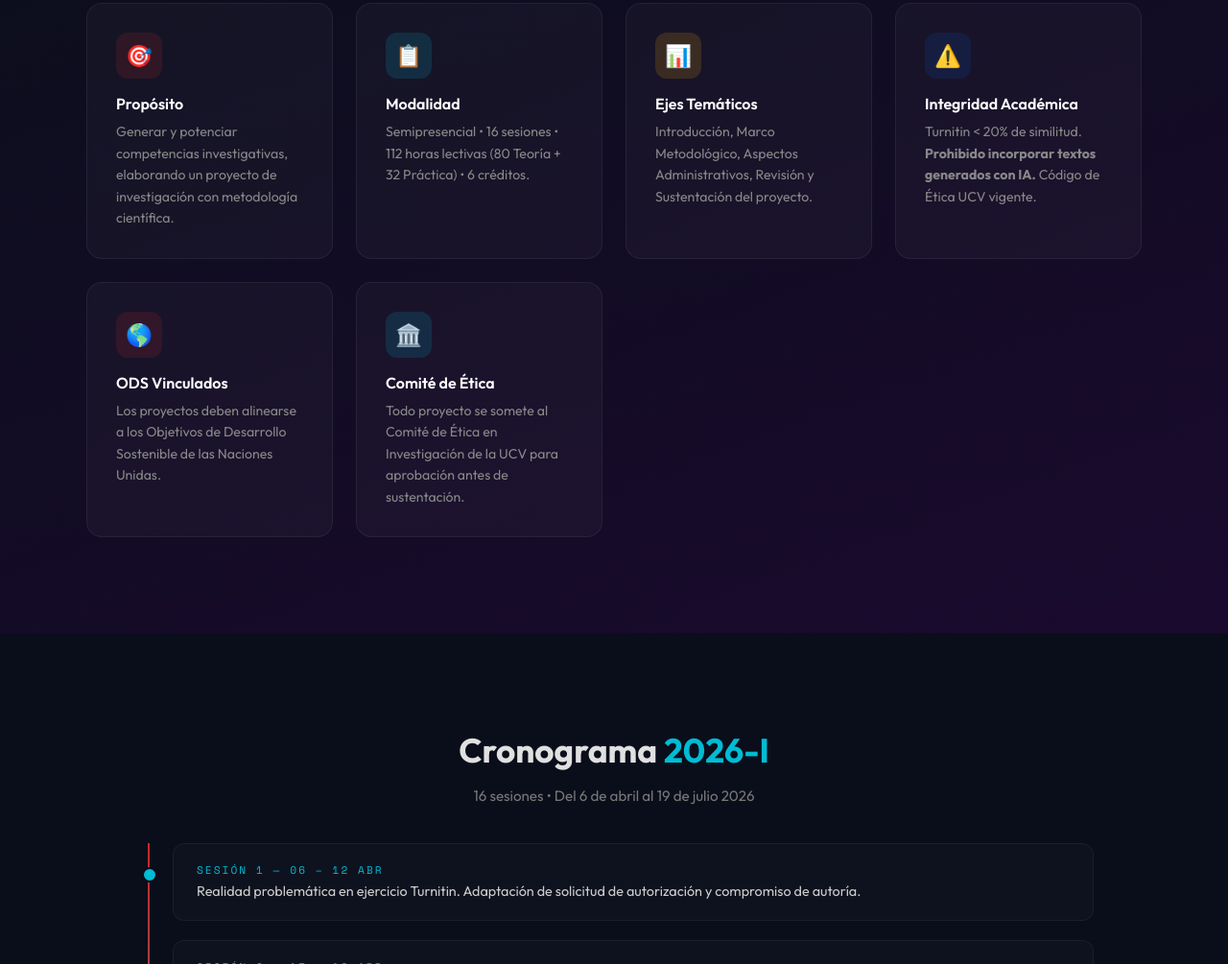
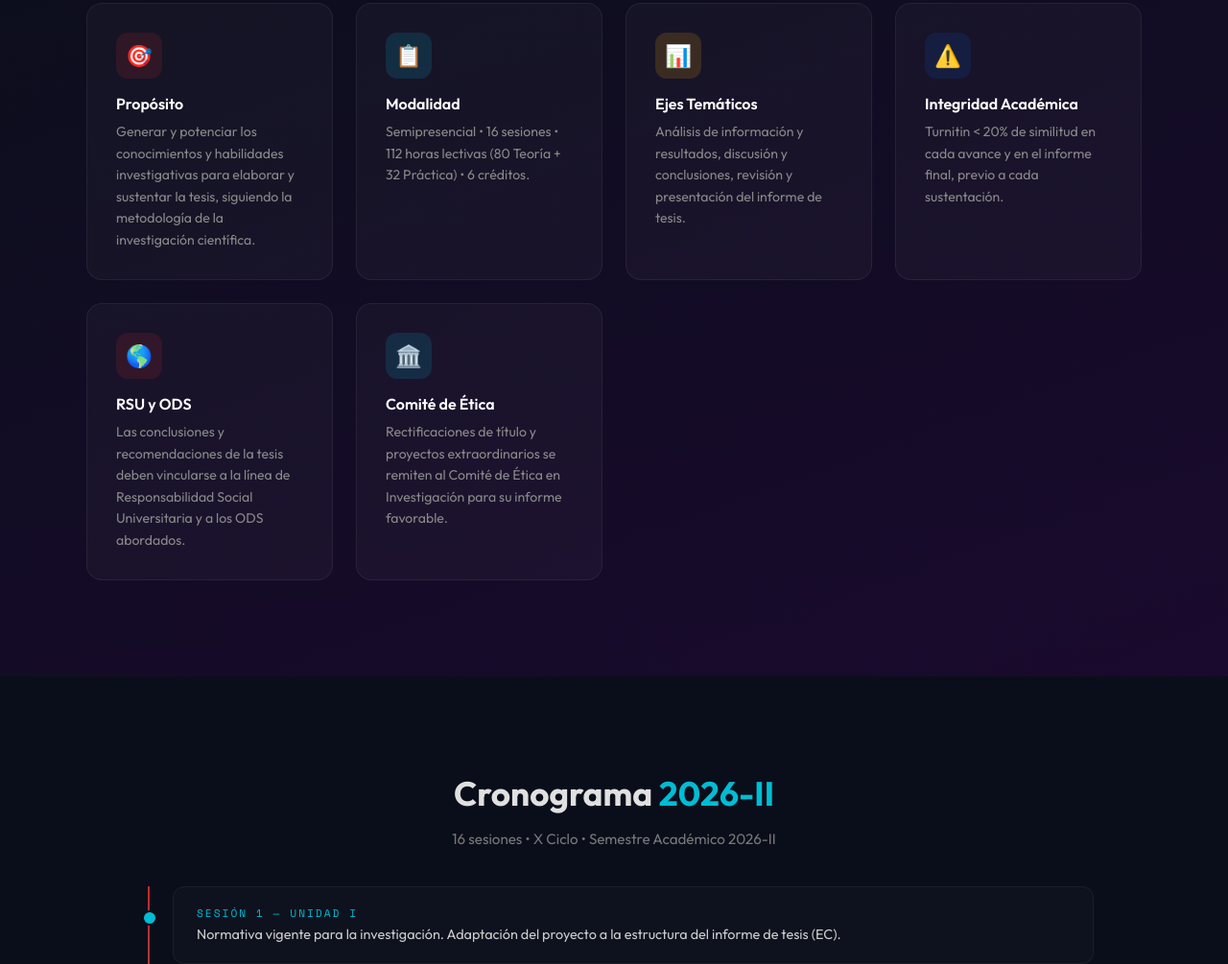
Before and after one commit to lyly2785/Bienvenida_Investigacion_I, a plain HTML site: page index.html in a window 1280 px wide. Shown: the part 1795-2800 px from the top of the page at 96% size. Drawn offline with nearby package versions, Linux system fonts and the light colour scheme.

Commit message:
cambio por curso Investigación 2

```diff
--- a/index.html
+++ b/index.html
@@ -3,7 +3,7 @@
 <head>
 <meta charset="UTF-8">
 <meta name="viewport" content="width=device-width, initial-scale=1.0">
-<title>Bienvenida - Trabajo de Investigación I</title>
+<title>Bienvenida - Trabajo de Investigación II</title>
 <link href="https://fonts.googleapis.com/css2?family=Outfit:wght@300;400;500;600;700;800&family=Space+Mono:wght@400;700&display=swap" rel="stylesheet">
 <style>
 *{margin:0;padding:0;box-sizing:border-box}
@@ -116,7 +116,7 @@ section{min-height:100vh;display:flex;align-items:center;justify-content:center;
 <body>
 
 <nav>
-  <div class="logo">UCV &mdash; INVESTIGACI&Oacute;N I</div>
+  <div class="logo">UCV &mdash; INVESTIGACI&Oacute;N II</div>
   <div class="dots">
     <div class="dot active" data-i="0"></div>
     <div class="dot" data-i="1"></div>
@@ -130,9 +130,9 @@ section{min-height:100vh;display:flex;align-items:center;justify-content:center;
 
 <section id="s0" class="hero">
   <div class="hero-content">
-    <div class="hero-badge">Semestre 2026-I &bull; IX Ciclo</div>
-    <h1>Trabajo de<br><span>Investigaci&oacute;n I</span></h1>
-    <p>Bienvenidos a esta experiencia curricular donde desarrollar&aacute;n competencias investigativas para elaborar y sustentar su proyecto de investigaci&oacute;n.</p>
+    <div class="hero-badge">Semestre 2026-II &bull; X Ciclo</div>
+    <h1>Trabajo de<br><span>Investigaci&oacute;n II</span></h1>
+    <p>Bienvenidos a esta experiencia curricular, donde analizar&aacute;n informaci&oacute;n y resultados, elaborar&aacute;n la discusi&oacute;n y conclusiones, y revisar&aacute;n y sustentar&aacute;n el informe de su tesis.</p>
     <button class="hero-cta" data-i="1">Conoce a tu docente
       <svg viewBox="0 0 24 24" fill="none" stroke="currentColor" stroke-width="2"><path d="M5 12h14M12 5l7 7-7 7"/></svg>
     </button>
@@ -166,20 +166,20 @@ section{min-height:100vh;display:flex;align-items:center;justify-content:center;
   <div class="curso-content reveal">
     <h2>Sobre el <span>Curso</span></h2>
     <div class="info-cards">
-      <div class="info-card ic-red"><div class="icon">&#127919;</div><h3>Prop&oacute;sito</h3><p>Generar y potenciar competencias investigativas, elaborando un proyecto de investigaci&oacute;n con metodolog&iacute;a cient&iacute;fica.</p></div>
+      <div class="info-card ic-red"><div class="icon">&#127919;</div><h3>Prop&oacute;sito</h3><p>Generar y potenciar los conocimientos y habilidades investigativas para elaborar y sustentar la tesis, siguiendo la metodolog&iacute;a de la investigaci&oacute;n cient&iacute;fica.</p></div>
       <div class="info-card ic-cyan"><div class="icon">&#128203;</div><h3>Modalidad</h3><p>Semipresencial &bull; 16 sesiones &bull; 112 horas lectivas (80 Teor&iacute;a + 32 Pr&aacute;ctica) &bull; 6 cr&eacute;ditos.</p></div>
-      <div class="info-card ic-gold"><div class="icon">&#128202;</div><h3>Ejes Tem&aacute;ticos</h3><p>Introducci&oacute;n, Marco Metodol&oacute;gico, Aspectos Administrativos, Revisi&oacute;n y Sustentaci&oacute;n del proyecto.</p></div>
-      <div class="info-card ic-blue"><div class="icon">&#9888;&#65039;</div><h3>Integridad Acad&eacute;mica</h3><p>Turnitin &lt; 20% de similitud. <strong>Prohibido incorporar textos generados con IA.</strong> C&oacute;digo de &Eacute;tica UCV vigente.</p></div>
-      <div class="info-card ic-red"><div class="icon">&#127758;</div><h3>ODS Vinculados</h3><p>Los proyectos deben alinearse a los Objetivos de Desarrollo Sostenible de las Naciones Unidas.</p></div>
-      <div class="info-card ic-cyan"><div class="icon">&#127963;&#65039;</div><h3>Comit&eacute; de &Eacute;tica</h3><p>Todo proyecto se somete al Comit&eacute; de &Eacute;tica en Investigaci&oacute;n de la UCV para aprobaci&oacute;n antes de sustentaci&oacute;n.</p></div>
+      <div class="info-card ic-gold"><div class="icon">&#128202;</div><h3>Ejes Tem&aacute;ticos</h3><p>An&aacute;lisis de informaci&oacute;n y resultados, discusi&oacute;n y conclusiones, revisi&oacute;n y presentaci&oacute;n del informe de tesis.</p></div>
+      <div class="info-card ic-blue"><div class="icon">&#9888;&#65039;</div><h3>Integridad Acad&eacute;mica</h3><p>Turnitin &lt; 20% de similitud en cada avance y en el informe final, previo a cada sustentaci&oacute;n.</p></div>
+      <div class="info-card ic-red"><div class="icon">&#127758;</div><h3>RSU y ODS</h3><p>Las conclusiones y recomendaciones de la tesis deben vincularse a la l&iacute;nea de Responsabilidad Social Universitaria y a los ODS abordados.</p></div>
+      <div class="info-card ic-cyan"><div class="icon">&#127963;&#65039;</div><h3>Comit&eacute; de &Eacute;tica</h3><p>Rectificaciones de t&iacute;tulo y proyectos extraordinarios se remiten al Comit&eacute; de &Eacute;tica en Investigaci&oacute;n para su informe favorable.</p></div>
     </div>
   </div>
 </section>
 
 <section id="s3" class="cronograma">
   <div class="crono-content reveal">
-    <h2>Cronograma <span>2026-I</span></h2>
-    <p class="crono-sub">16 sesiones &bull; Del 6 de abril al 19 de julio 2026</p>
+    <h2>Cronograma <span>2026-II</span></h2>
+    <p class="crono-sub">16 sesiones &bull; X Ciclo &bull; Semestre Acad&eacute;mico 2026-II</p>
     <div class="tl-scroll"><div class="timeline" id="timeline"></div></div>
   </div>
 </section>
@@ -189,20 +189,21 @@ section{min-height:100vh;display:flex;align-items:center;justify-content:center;
     <h2>Sistema de <span>Evaluaci&oacute;n</span></h2>
     <div class="eval-grid">
       <div class="eval-box">
-        <h3><span class="num">I</span> Primera Unidad (40%)</h3>
+        <h3><span class="num">I</span> Primera Unidad (2%)</h3>
         <div class="eval-bar"><span class="label">INV (20%)</span><div class="bar"><div class="fill fill-cyan" style="width:20%"></div></div></div>
         <div class="eval-bar"><span class="label">EC (50%)</span><div class="bar"><div class="fill fill-red" style="width:50%"></div></div></div>
         <div class="eval-bar"><span class="label">EP (30%)</span><div class="bar"><div class="fill fill-gold" style="width:30%"></div></div></div>
         <div class="formula">X1 = 0.20 x INV + 0.50 x EC + 0.30 x EP</div>
       </div>
       <div class="eval-box">
-        <h3><span class="num">II</span> Segunda Unidad (60%)</h3>
-        <div class="eval-bar"><span class="label">INV (20%)</span><div class="bar"><div class="fill fill-cyan" style="width:20%"></div></div></div>
-        <div class="eval-bar"><span class="label">EF (80%)</span><div class="bar"><div class="fill fill-red" style="width:80%"></div></div></div>
-        <div class="formula">X2 = 0.20 x INV + 0.80 x EF</div>
+        <h3><span class="num">II</span> Segunda Unidad (98%)</h3>
+        <div class="eval-bar"><span class="label">INV (2%)</span><div class="bar"><div class="fill fill-cyan" style="width:2%"></div></div></div>
+        <div class="eval-bar"><span class="label">EF (98%)</span><div class="bar"><div class="fill fill-red" style="width:98%"></div></div></div>
+        <div class="formula">X2 = 0.02 x INV + 0.98 x EF</div>
       </div>
     </div>
-    <div class="formula" style="text-align:center;margin-top:30px;font-size:1rem;padding:16px">NOTA FINAL = 0.40 x X1 + 0.60 x X2</div>
+    <div class="formula" style="text-align:center;margin-top:30px;font-size:1rem;padding:16px">NOTA FINAL = 0.02 x X1 + 0.98 x X2</div>
+    <p style="text-align:center;color:#888;font-size:.85rem;margin-top:16px">Asistencia m&iacute;nima 70% &bull; Nota m&iacute;nima aprobatoria: 11 &bull; Turnitin &lt; 20% antes de cada sustentaci&oacute;n</p>
   </div>
 </section>
 
@@ -212,10 +213,10 @@ section{min-height:100vh;display:flex;align-items:center;justify-content:center;
     <div class="tools-grid">
       <div class="tool-card"><div class="tool-icon">&#128218;</div><h4>Blackboard Learn Ultra</h4><p>Plataforma principal del curso: materiales, foros, evaluaciones y entregas.</p></div>
       <div class="tool-card"><div class="tool-icon">&#129302;</div><h4>Clementina</h4><p>Plataforma complementaria de la UCV para recursos y actividades interactivas.</p></div>
-      <div class="tool-card"><div class="tool-icon">&#128269;</div><h4>Turnitin</h4><p>Software antiplagio. Tu proyecto debe tener &lt;20% de similitud. Sin textos IA.</p></div>
-      <div class="tool-card"><div class="tool-icon">&#128214;</div><h4>Scopus / SciELO / MyLoft</h4><p>Bases de datos acad&eacute;micas para fuentes confiables de tu investigaci&oacute;n.</p></div>
-      <div class="tool-card"><div class="tool-icon">&#128451;&#65039;</div><h4>Sistema Trilce</h4><p>Registro del proyecto, metadatos y productos de investigaci&oacute;n.</p></div>
-      <div class="tool-card"><div class="tool-icon">&#128221;</div><h4>Gu&iacute;a de Elaboraci&oacute;n</h4><p>Reglamento y Gu&iacute;a de trabajos conducentes a grados y t&iacute;tulos de la UCV.</p></div>
+      <div class="tool-card"><div class="tool-icon">&#128269;</div><h4>Turnitin</h4><p>Software antiplagio. Cada avance y el informe final deben tener &lt;20% de similitud.</p></div>
+      <div class="tool-card"><div class="tool-icon">&#128202;</div><h4>Myloft / SPSS v.26 / Atlas.Ti</h4><p>Software para el an&aacute;lisis y procesamiento de datos de tu investigaci&oacute;n.</p></div>
+      <div class="tool-card"><div class="tool-icon">&#128451;&#65039;</div><h4>Sistema Trilce</h4><p>Registro del informe de tesis, metadatos, firmas digitales y seguimiento de la sustentaci&oacute;n.</p></div>
+      <div class="tool-card"><div class="tool-icon">&#128221;</div><h4>Gu&iacute;a de Elaboraci&oacute;n V.6</h4><p>Gu&iacute;a de trabajos conducentes a grados y t&iacute;tulos: proyecto de investigaci&oacute;n y tesis, UCV.</p></div>
     </div>
   </div>
 </section>
@@ -246,22 +247,22 @@ section{min-height:100vh;display:flex;align-items:center;justify-content:center;
   });
 
   var timelineData = [
-    ["Sesi\u00f3n 1","06 \u2013 12 Abr","Realidad problem\u00e1tica en ejercicio Turnitin. Adaptaci\u00f3n de solicitud de autorizaci\u00f3n y compromiso de autor\u00eda."],
-    ["Sesi\u00f3n 2","13 \u2013 19 Abr","Avance hasta objetivos de investigaci\u00f3n en ejercicio Turnitin (EC)."],
-    ["Sesi\u00f3n 3","20 \u2013 26 Abr","Avance hasta marco te\u00f3rico / hip\u00f3tesis en ejercicio Turnitin (EC). Registro de t\u00edtulos y l\u00edneas en Trilce."],
-    ["Sesi\u00f3n 4","27 Abr \u2013 03 May","Continuaci\u00f3n de revisi\u00f3n de literatura, antecedentes y hip\u00f3tesis en ejercicio Turnitin (EC)."],
-    ["Sesi\u00f3n 5","04 \u2013 10 May","Avance hasta cap\u00edtulo de Metodolog\u00eda en ejercicio Turnitin (EC)."],
-    ["Sesi\u00f3n 6","06 \u2013 11 May","Avance de metodolog\u00eda. Presentaci\u00f3n de instrumento de recolecci\u00f3n de datos para validez y consistencia."],
-    ["Sesi\u00f3n 7","11 \u2013 17 May","Avance hasta aspectos administrativos en ejercicio Turnitin. Citas y referencias."],
-    ["Sesi\u00f3n 8","18 \u2013 24 May","Presentaci\u00f3n del proyecto culminado (INV). Registro en Trilce con <20% similitud."],
-    ["Sesi\u00f3n 9","25 \u2013 31 May","Sustentaci\u00f3n del proyecto (EP). Env\u00edo al Comit\u00e9 de \u00c9tica en Investigaci\u00f3n."],
-    ["Sesi\u00f3n 10","01 \u2013 07 Jun","Levantamiento de observaciones del Comit\u00e9 de \u00c9tica."],
-    ["Sesi\u00f3n 11","08 \u2013 14 Jun","Levantamiento de observaciones del Comit\u00e9 de \u00c9tica."],
-    ["Sesi\u00f3n 12","15 \u2013 21 Jun","Registro del proyecto final en Trilce con datos actualizados (INV)."],
-    ["Sesi\u00f3n 13","22 \u2013 28 Jun","Registro del proyecto final en Trilce (INV). Preparaci\u00f3n de material de sustentaci\u00f3n."],
-    ["Sesi\u00f3n 14","20 Jun \u2013 05 Jul","Versi\u00f3n final registrada en Trilce. Turnitin <20%. Registro de % similitud (INV)."],
-    ["Sesi\u00f3n 15","06 \u2013 12 Jul","Segunda jornada: Sustentaci\u00f3n del proyecto final ante el jurado (EF)."],
-    ["Sesi\u00f3n 16","13 \u2013 19 Jul","Segunda jornada: Sustentaci\u00f3n final ante el jurado (EF)."]
+    ["Sesi\u00f3n 1","Unidad I","Normativa vigente para la investigaci\u00f3n. Adaptaci\u00f3n del proyecto a la estructura del informe de tesis (EC)."],
+    ["Sesi\u00f3n 2","Unidad I","Recolecci\u00f3n y an\u00e1lisis de datos. Registro de metadatos y revisi\u00f3n de similitud en Turnitin (EC)."],
+    ["Sesi\u00f3n 3","Unidad I","Recolecci\u00f3n y an\u00e1lisis de datos. Avance del informe hasta el cap\u00edtulo de resultados (EC)."],
+    ["Sesi\u00f3n 4","Unidad I","Recolecci\u00f3n, an\u00e1lisis e interpretaci\u00f3n de resultados. Contrastaci\u00f3n con objetivos e hip\u00f3tesis (EC)."],
+    ["Sesi\u00f3n 5","Unidad I","Interpretaci\u00f3n y contrastaci\u00f3n de resultados con objetivos e hip\u00f3tesis. Registro en Trilce (EC)."],
+    ["Sesi\u00f3n 6","Unidad I","Discusi\u00f3n de resultados: contrastaci\u00f3n con antecedentes y teor\u00edas. Integridad cient\u00edfica y reporte de similitud (EC)."],
+    ["Sesi\u00f3n 7","Unidad I","Elaboraci\u00f3n de conclusiones y recomendaciones de la investigaci\u00f3n (EC)."],
+    ["Sesi\u00f3n 8","Unidad I","Citas y referencias, resumen/abstract/palabras clave. Presentaci\u00f3n preliminar del informe de tesis (INV)."],
+    ["Sesi\u00f3n 9 \u2014 1\u00aa Jornada","Unidad I","Sustentaci\u00f3n del avance del informe de tesis ante el asesor, previa revisi\u00f3n Turnitin (EP)."],
+    ["Sesi\u00f3n 10","Unidad II","Recuperaci\u00f3n de rezagados de la 1\u00aa jornada. Identificaci\u00f3n de revista cient\u00edfica y registro del informe para el jurado (EP/EC)."],
+    ["Sesi\u00f3n 11","Unidad II","Selecci\u00f3n de revista cient\u00edfica, adaptaci\u00f3n del manuscrito y levantamiento de observaciones del jurado."],
+    ["Sesi\u00f3n 12","Unidad II","Postulaci\u00f3n del manuscrito a la revista seleccionada. Evidencia de la postulaci\u00f3n (EC)."],
+    ["Sesi\u00f3n 13","Unidad II","Evaluaci\u00f3n final del informe de tesis por el jurado. Registro del producto final en Trilce, Turnitin <20% (INV)."],
+    ["Sesi\u00f3n 14","Unidad II","Seguimiento de la postulaci\u00f3n del art\u00edculo. Registro de firmas digitales y preparaci\u00f3n de la defensa (INV)."],
+    ["Sesi\u00f3n 15 \u2014 2\u00aa Jornada","Unidad II","Sustentaci\u00f3n del informe de tesis ante el jurado evaluador (EF)."],
+    ["Sesi\u00f3n 16 \u2014 2\u00aa Jornada","Unidad II","Sustentaci\u00f3n del informe de tesis ante el jurado evaluador (EF)."]
   ];
   var tl = document.getElementById('timeline');
   for(var t = 0; t < timelineData.length; t++){
```
